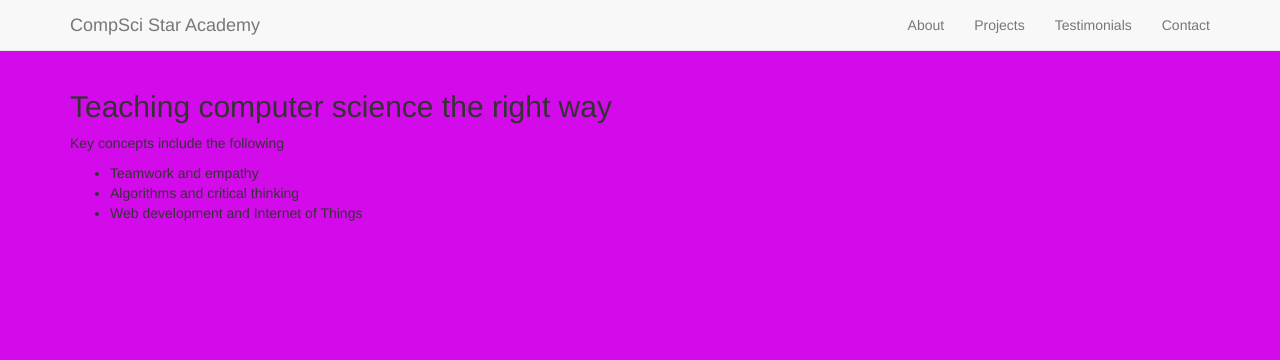
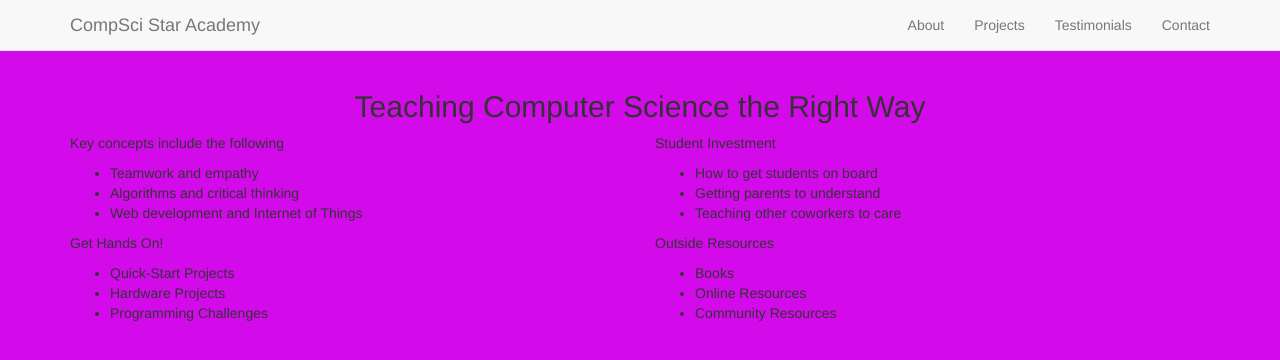
Before and after one commit to kandance/first_one, a plain HTML site: page index.html in a window 1280 px wide. Drawn offline with Linux system fonts and the light colour scheme.

Commit message:
Added three areas: Student Investment, Get Hands On!, Outside Resources

```diff
--- a/index.html
+++ b/index.html
@@ -1,7 +1,7 @@
 <!DOCTYPE html>
 <html>
 	<head>
-		<title>This is a cool website</title>
+		<title>Teaching CS</title>
 		<meta charset= "utf-8">
 		<link rel="stylesheet" href="assets/vendor/bootstrap/css/bootstrap.min.css">
 		<link rel="stylesheet" href="assets/styles/styles.css">
@@ -29,8 +29,10 @@
 		</div>
 		<div class="container first">
 			<div class="row">
+				<h2 class="col-lg-12 text-center">Teaching Computer Science the Right Way</h2>
+			</div>
+			<div class="row">
 				<div class="col-lg-6">
-					<h2>Teaching computer science the right way</h2>
 					<p>Key concepts include the following</p>
 					<ul>
 						<li>Teamwork and empathy</li>
@@ -38,8 +40,35 @@
 						<li>Web development and Internet of Things</li>
 					</ul>
 				</div>
+				<div class="col-lg-6">
+					<p>Student Investment</p>
+					<ul>
+						<li>How to get students on board</li>
+						<li>Getting parents to understand</li>
+						<li>Teaching other coworkers to care</li>
+					</ul>
+				</div>
+			</div>
+			<div class="row">
+				<div class="col-lg-6">
+					<p>Get Hands On!</p>
+					<ul>
+						<li>Quick-Start Projects</li>
+						<li>Hardware Projects</li>
+						<li>Programming Challenges</li>
+					</ul>
+				</div>
+				<div class="col-lg-6">
+					<p>Outside Resources</p>
+					<ul>
+						<li>Books</li>
+						<li>Online Resources</li>
+						<li>Community Resources</li>
+					</ul>
+				</div>
 			</div>
 		</div>
+
 		<script type="text/javascript" src="assets/vendor/bootstrap/js/bootstrap.min.js"></script>
 	</body>
 </html>
```
